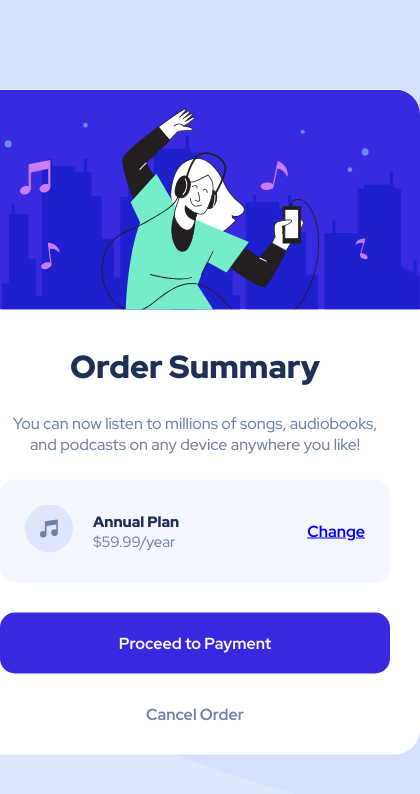
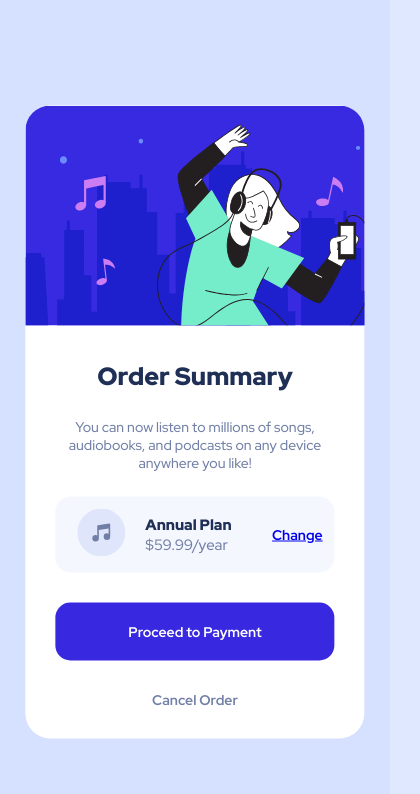
Before and after one commit to Kapkaa/Order-Summary, a plain HTML site: page order-summary-component-main/index.html in a window 390 px wide. Shown: the whole page, 420 px wide, since content can reach past the window. Drawn offline with Linux system fonts and the light colour scheme.

Commit message:
add: screenshots and mobile version

```diff
--- a/order-summary-component-main/style.css
+++ b/order-summary-component-main/style.css
@@ -132,3 +132,26 @@ body {
 .attribution a {
 	color: hsl(228, 45%, 44%);
 }
+
+@media screen and (max-width: 425px) {
+	body {
+		background-image: url(images/pattern-background-mobile.svg);
+		font-size: 14px;
+	}
+
+	.container {
+		width: 87%;
+	}
+
+	.title {
+		font-size: 25px;
+	}
+
+	.plan-box {
+		padding: 12px;
+	}
+
+	.plan-box-left {
+		margin-left: 10px;
+	}
+}
```
Also changed, not shown: order-summary-component-main/screenshots/desktop.JPG (added), order-summary-component-main/screenshots/mobile.JPG (added), 1 other file.
